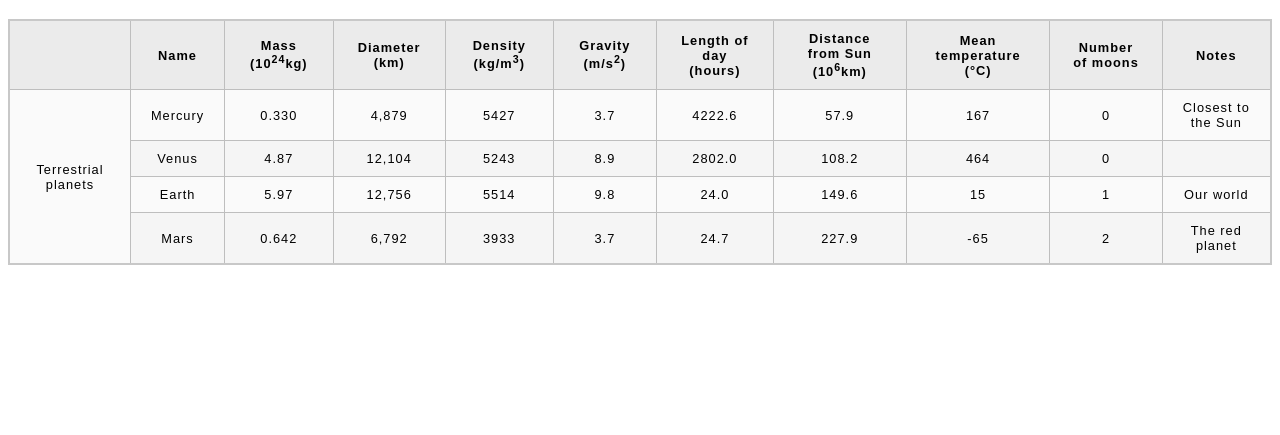
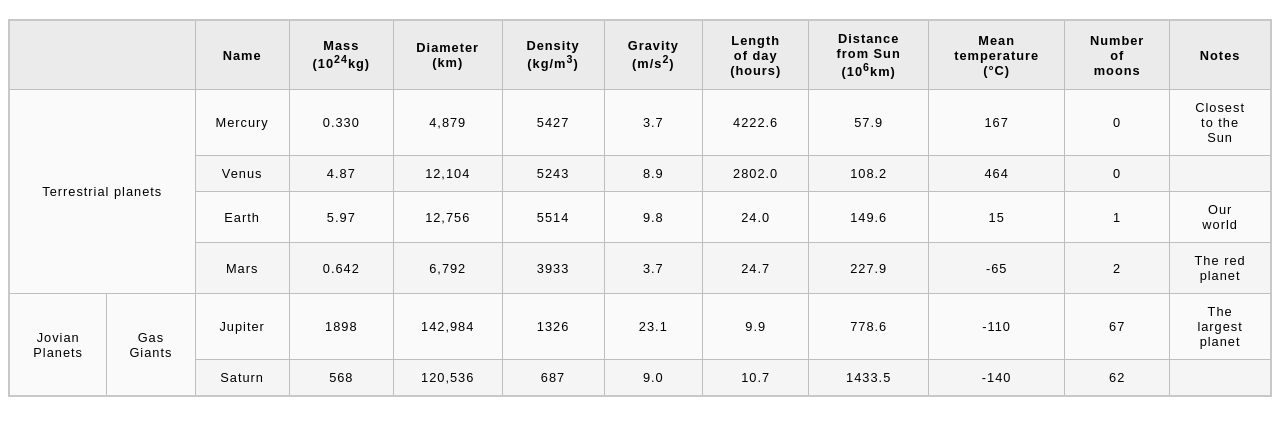
Before and after one commit to RyanLiwakDC/LiwakR, a plain HTML site: page assigment_2 part 2/blank-template.html in a window 1280 px wide. Shown: the part 61-496 px from the top of the page. Drawn offline with Linux system fonts and the light colour scheme.

Commit message:
Add files via upload

```diff
--- a/assigment_2 part 2/blank-template.html
+++ b/assigment_2 part 2/blank-template.html
@@ -20,7 +20,7 @@
     <h1>Planets data</h1>
     <table>
       <tr>
-        <th></th>
+        <th colspan="2"></th>
         <th>Name</th>
         <th>Mass (10<sup>24</sup>kg)</th>
         <th>Diameter (km)</th>
@@ -34,7 +34,7 @@
       </tr>
 
       <tr>
-        <td rowspan="4">Terrestrial planets</td> <!-- Nested Row -->
+        <td rowspan="4" colspan="2">Terrestrial planets</td> <!-- Nested Row -->
         <td>Mercury</td>
         <td>0.330</td>
         <td>4,879</td>
@@ -86,9 +86,35 @@
         <td>The red planet</td>
       </tr>
 
+      <tr>
+        <td rowspan="4">Jovian Planets</td>
+        <td rowspan="2">Gas Giants</td>
+        <td>Jupiter</td>
+        <td>1898</td>
+        <td>142,984</td>
+        <td>1326</td>
+        <td>23.1</td>
+        <td>9.9</td>
+        <td>778.6</td>
+        <td>-110</td>
+        <td>67</td>
+        <td>The largest planet</td>
+      </tr>
+
+      <tr>
+        <td>Saturn</td>
+        <td>568</td>
+        <td>120,536</td>
+        <td>687</td>
+        <td>9.0</td>
+        <td>10.7</td>
+        <td>1433.5</td>
+        <td>-140</td>
+        <td>62</td>
+        <td></td>
+      </tr>
 
 
     </table>
-
   </body>
 </html>
```
